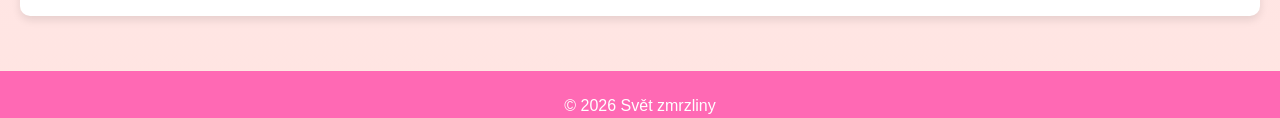
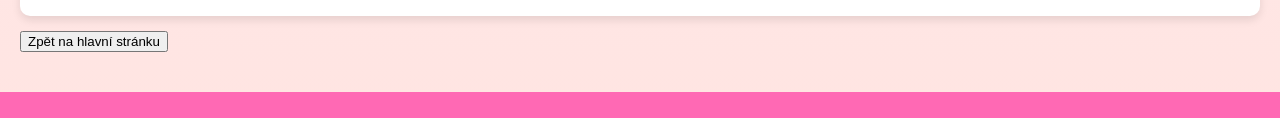
Before and after one commit to esterzarubova-ui/esterzarubova.github.io, a plain HTML site: page zmrzlina.html in a window 1280 px wide. Shown: the part 965-1083 px from the top of the page. Drawn offline with Linux system fonts and the light colour scheme.

Commit message:
Update zmrzlina.html

```diff
--- a/zmrzlina.html
+++ b/zmrzlina.html
@@ -97,7 +97,9 @@
         <h2>Galerie</h2>
         <img src="https://upload.wikimedia.org/wikipedia/commons/6/6b/Ice_cream_cone.jpg" alt="Zmrzlina">
     </div>
-
+<a href="index.html">
+    <button>Zpět na hlavní stránku</button>
+</a>
 </div>
 
 <footer>
```
